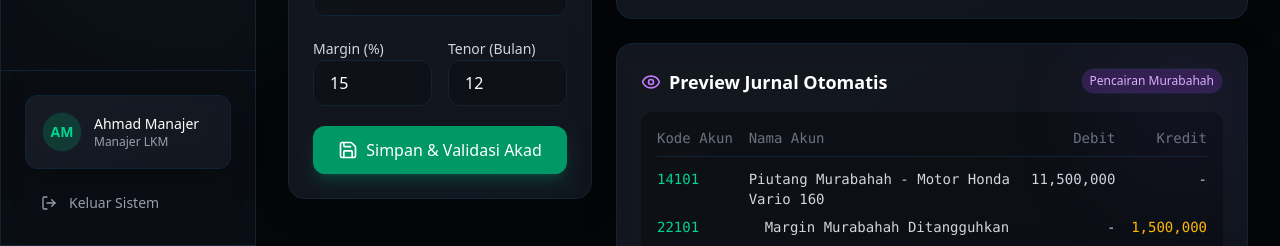
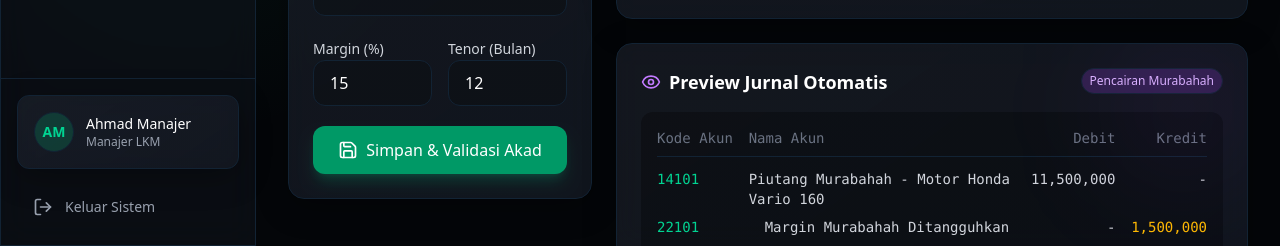
Before and after one commit to SapiLoncat-Tech/Sya-Core, a Next.js app: page /financing in a window 1280 px wide. Shown: the part 554-800 px from the top of the page. Built offline with nearby package versions, Linux system fonts and the light colour scheme; no server answers; the database is empty.

Commit message:
UI: Align and style logout button to match sidebar menu

```diff
--- a/src/components/Sidebar.tsx
+++ b/src/components/Sidebar.tsx
@@ -115,7 +115,7 @@ export default function Sidebar() {
         </div>
       </div>
 
-      <div className="p-6 border-t border-white/5">
+      <div className="p-4 border-t border-white/5">
         <div className="glass-card rounded-xl p-4 flex items-center gap-3">
           <div className="w-10 h-10 rounded-full bg-emerald-500/20 flex items-center justify-center border border-emerald-500/30">
             <span className="text-emerald-400 font-bold text-sm">AM</span>
@@ -127,10 +127,10 @@ export default function Sidebar() {
         </div>
         <button
           onClick={handleLogout}
-          className="mt-4 flex items-center w-full px-4 py-2 text-sm text-gray-400 hover:text-red-400 transition-colors group"
+          className="mt-4 flex items-center w-full px-4 py-3 rounded-xl transition-all duration-300 group cursor-pointer text-gray-400 hover:text-red-400 hover:bg-red-500/10"
         >
-          <LogOut className="w-4 h-4 mr-3 group-hover:text-red-400" />
-          Keluar Sistem
+          <LogOut className="w-5 h-5 mr-3 group-hover:text-red-400 transition-colors" />
+          <span className="text-sm font-medium">Keluar Sistem</span>
         </button>
       </div>
       </aside>
```
